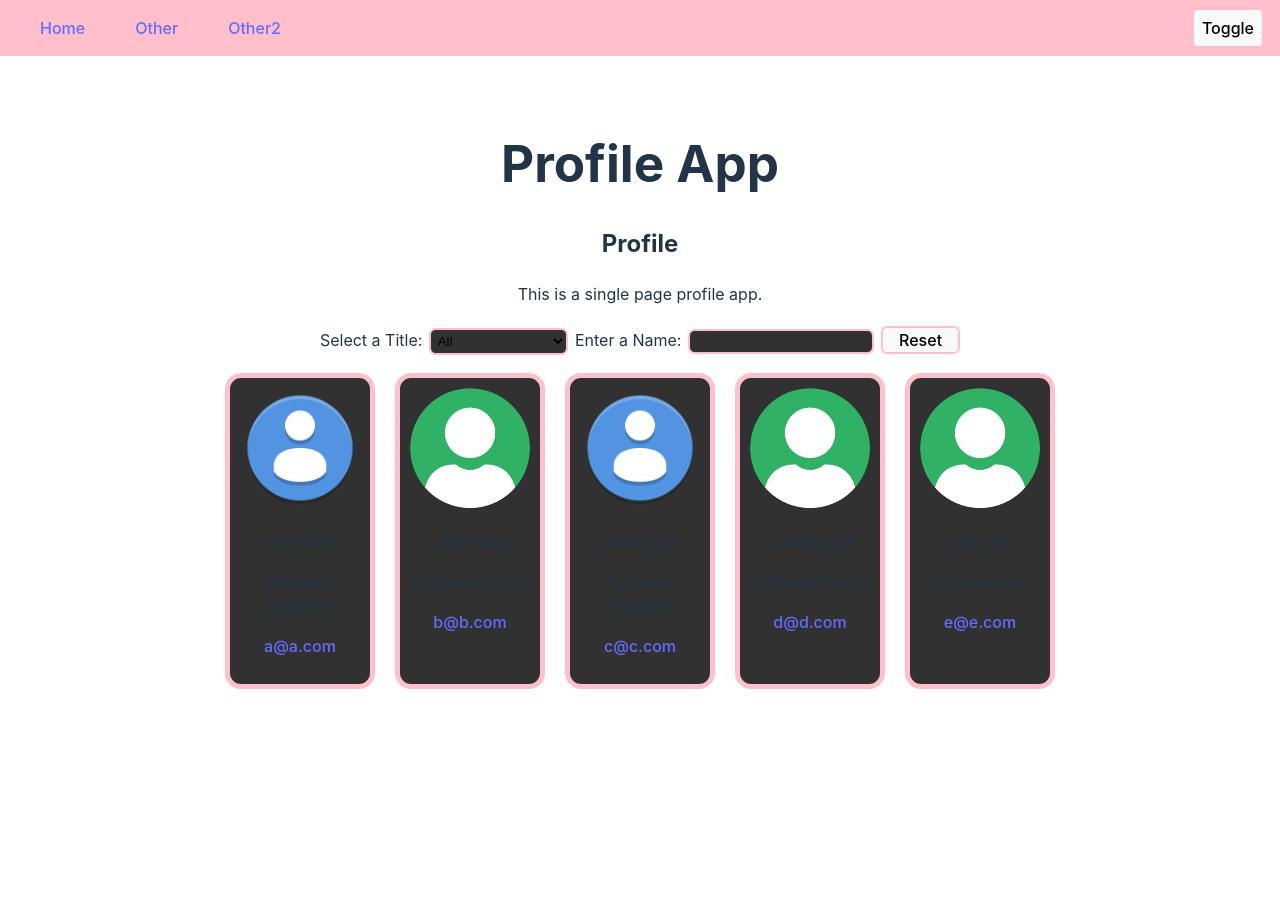
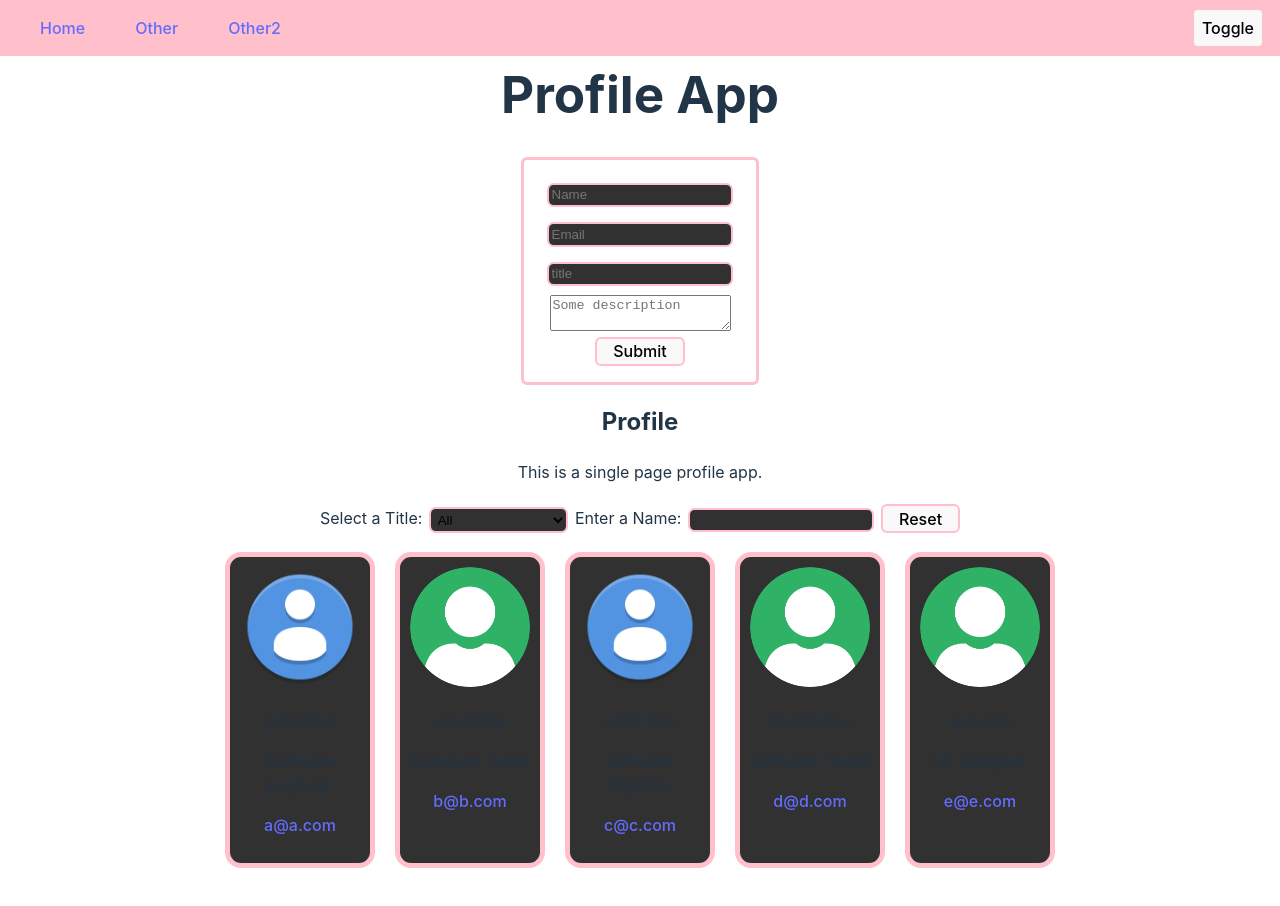
Before and after one commit to CGT-39000/profile-app, a React (Vite) app: page / in a window 1280 px wide. Shown: the top 906 px of the page. Before the commit the page ends 800 px from the top, so only its background shows below. Built offline with nearby package versions, Linux system fonts and the light colour scheme.

Commit message:
Add Ability To Add Users To DB

```diff
--- a/src/App.css
+++ b/src/App.css
@@ -46,6 +46,14 @@
   height: 100%;
 }
 
+.profile-form {
+  border: 3px solid pink;
+  border-radius: 6px;
+  width: fit-content;
+  margin-inline: auto;
+  padding: 1em;
+}
+
 img {
   clip-path: circle();
 }
--- a/src/App.jsx
+++ b/src/App.jsx
@@ -5,6 +5,7 @@
 import Card from "./assets/components/Card";
 import Navbar from "./assets/components/Navbar";
 import Wrapper from "./assets/components/Wrapper";
+import ProfileForm from "./assets/components/ProfileForm";
 import { useState } from "react";
 
 const App = () => {
@@ -47,7 +48,7 @@
   const [animation, setAnimation] = useState(false);
   const handleAnimation = () => {
     setAnimation(false);
-  }
+  };
 
   const [title, setTitle] = useState("");
   const handleTitleChange = (event) => {
@@ -63,14 +64,17 @@
   };
 
   const filteredProfiles = profiles.filter((profile) => {
-    return (title === "" || profile.title === title) && profile.name.toLowerCase().includes(search.toLowerCase());
+    return (
+      (title === "" || profile.title === title) &&
+      profile.name.toLowerCase().includes(search.toLowerCase())
+    );
   });
 
   const handleClear = () => {
     setTitle("");
     setSearch("");
-    setAnimation(true)
-  }
+    setAnimation(true);
+  };
 
   return (
     <>
@@ -82,6 +86,9 @@
           <h1>Profile App</h1>
         </Wrapper>
         <Wrapper>
+          <ProfileForm></ProfileForm>
+        </Wrapper>
+        <Wrapper>
           <About />
         </Wrapper>
         <Wrapper>
@@ -89,7 +96,12 @@
             <div className="filter-wrapper">
               <div className="filter-select">
                 <label htmlFor="title-select">Select a Title:</label>
-                <select name="" id="title-select" value={title} onChange={handleTitleChange}>
+                <select
+                  name=""
+                  id="title-select"
+                  value={title}
+                  onChange={handleTitleChange}
+                >
                   <option defaultValue value={""}>
                     All
                   </option>
@@ -111,7 +123,12 @@
             </div>
             <div className="profile-cards">
               {filteredProfiles.map((profile) => (
-                <Card key={profile.email} {...profile} animate={animation} updateAnimate={handleAnimation} />
+                <Card
+                  key={profile.email}
+                  {...profile}
+                  animate={animation}
+                  updateAnimate={handleAnimation}
+                />
               ))}
             </div>
           </>
--- /dev/null
+++ b/src/assets/components/ProfileForm.jsx
@@ -0,0 +1,68 @@
+import { useState } from "react";
+
+const ProfileForm = () => {
+  const [data, setData] = useState({ name: "", title: "", email: "", bio: "" });
+  const handleChange = (e) => {
+    setData({ ...data, [e.target.name]: e.target.value });
+  };
+
+  const handleSubmit = async (e) => {
+    e.preventDefault();
+		const formData = new FormData(e.target);
+		//console.log(formData.get("name"));
+    try {
+      const response = await fetch("https://web.ics.purdue.edu/~maddy/profile-app/send-data.php", {
+        method: "POST",
+        body: formData,
+      });
+      const result = await response.json();
+      console.log(result.message);
+    }
+    catch {
+      console.log(e);
+    }
+	};
+
+  return (
+    <form onSubmit={handleSubmit} className="profile-form">
+      <input
+        type="text"
+        name="name"
+        placeholder="Name"
+        required
+        value={data.name}
+        onChange={handleChange}
+      ></input>
+      <br />
+      <input
+        type="email"
+        name="email"
+        placeholder="Email"
+        required
+        value={data.email}
+        onChange={handleChange}
+      ></input>
+      <br />
+      <input
+        type="text"
+        name="title"
+        placeholder="title"
+        required
+        value={data.title}
+        onChange={handleChange}
+      ></input>
+      <br />
+      <textarea
+        name="bio"
+        placeholder="Some description"
+        required
+        value={data.bio}
+        onChange={handleChange}
+      ></textarea>
+      <br />
+      <button type="submit">Submit</button>
+    </form>
+  );
+};
+
+export default ProfileForm;
```
